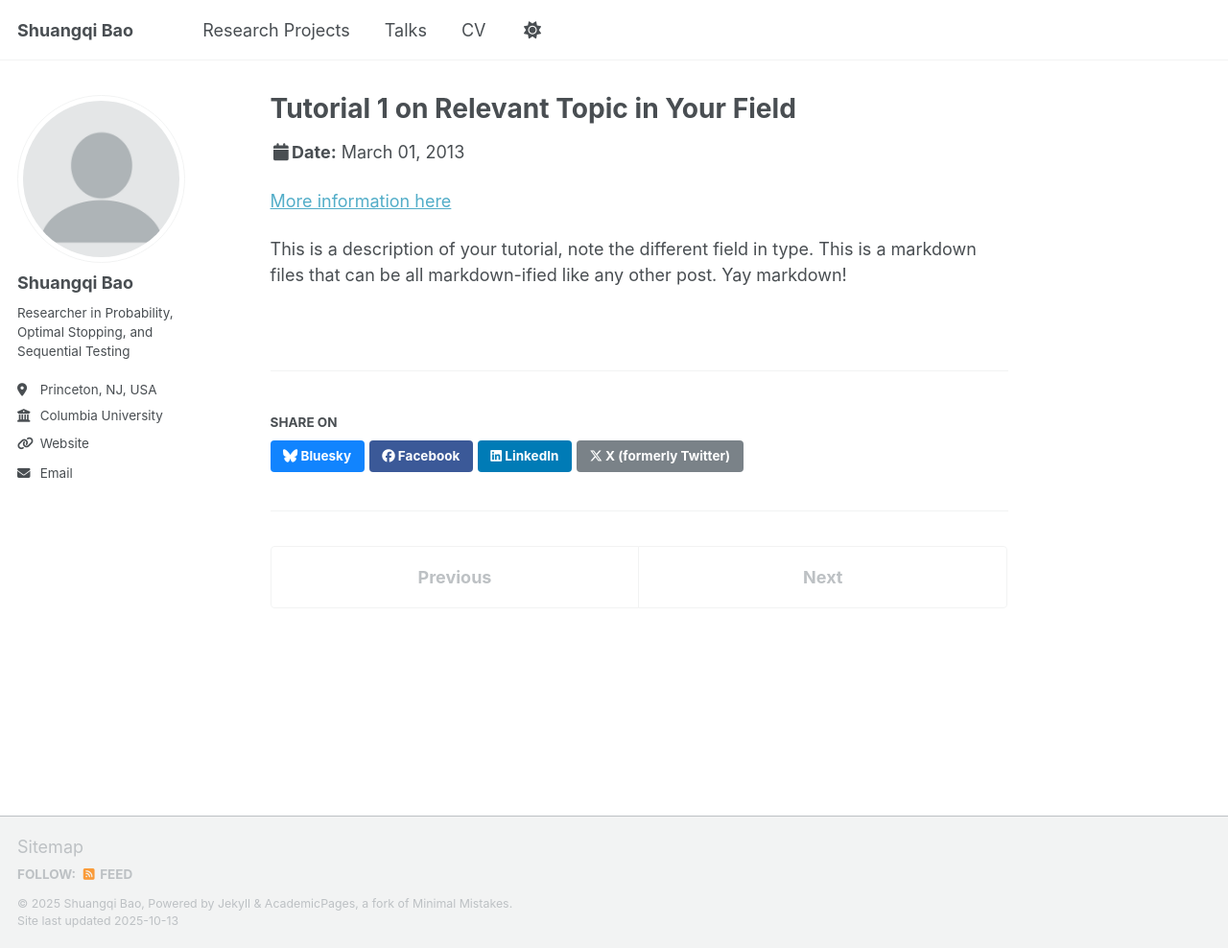
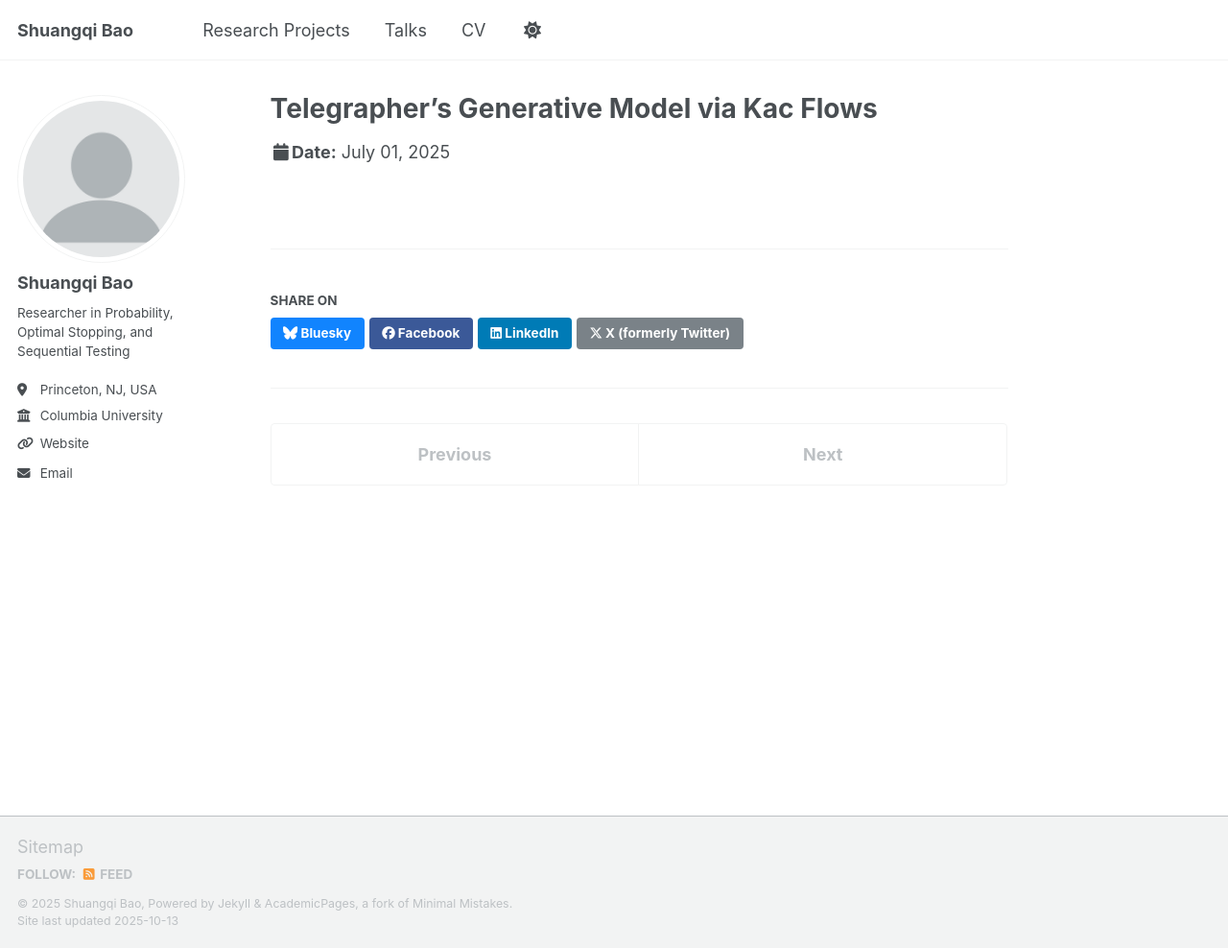
Before and after one commit to shuangqibao/shuangqibao.github.io, a Jekyll site: the page built from _talks/2013-03-01-tutorial-1.md, in a window 1280 px wide and 988 px high. Shown: the whole window at 96% size. Built offline with Jekyll 4.4.1, drawn with Linux system fonts in a browser that asks for light colours; a script that is not in the unit is left out.

Commit message:
Update 2013-03-01-tutorial-1.md

```diff
--- a/_talks/2013-03-01-tutorial-1.md
+++ b/_talks/2013-03-01-tutorial-1.md
@@ -1,13 +1,9 @@
 ---
-title: "Tutorial 1 on Relevant Topic in Your Field"
+title: "Telegrapher's Generative Model via Kac Flows"
 collection: talks
 type: "Tutorial"
-permalink: /talks/2013-03-01-tutorial-1
-venue: "UC-Berkeley Institute for Testing Science"
-date: 2013-03-01
-location: "Berkeley, CA, USA"
+permalink: /talks/telegrapher-kac-flows/
+venue: "Optimal Transport Reading Group, Columbia University"
+date: 2025-07-01
+location: "New York, NY, USA"
 ---
-
-[More information here](http://exampleurl.com)
-
-This is a description of your tutorial, note the different field in type. This is a markdown files that can be all markdown-ified like any other post. Yay markdown!
```
